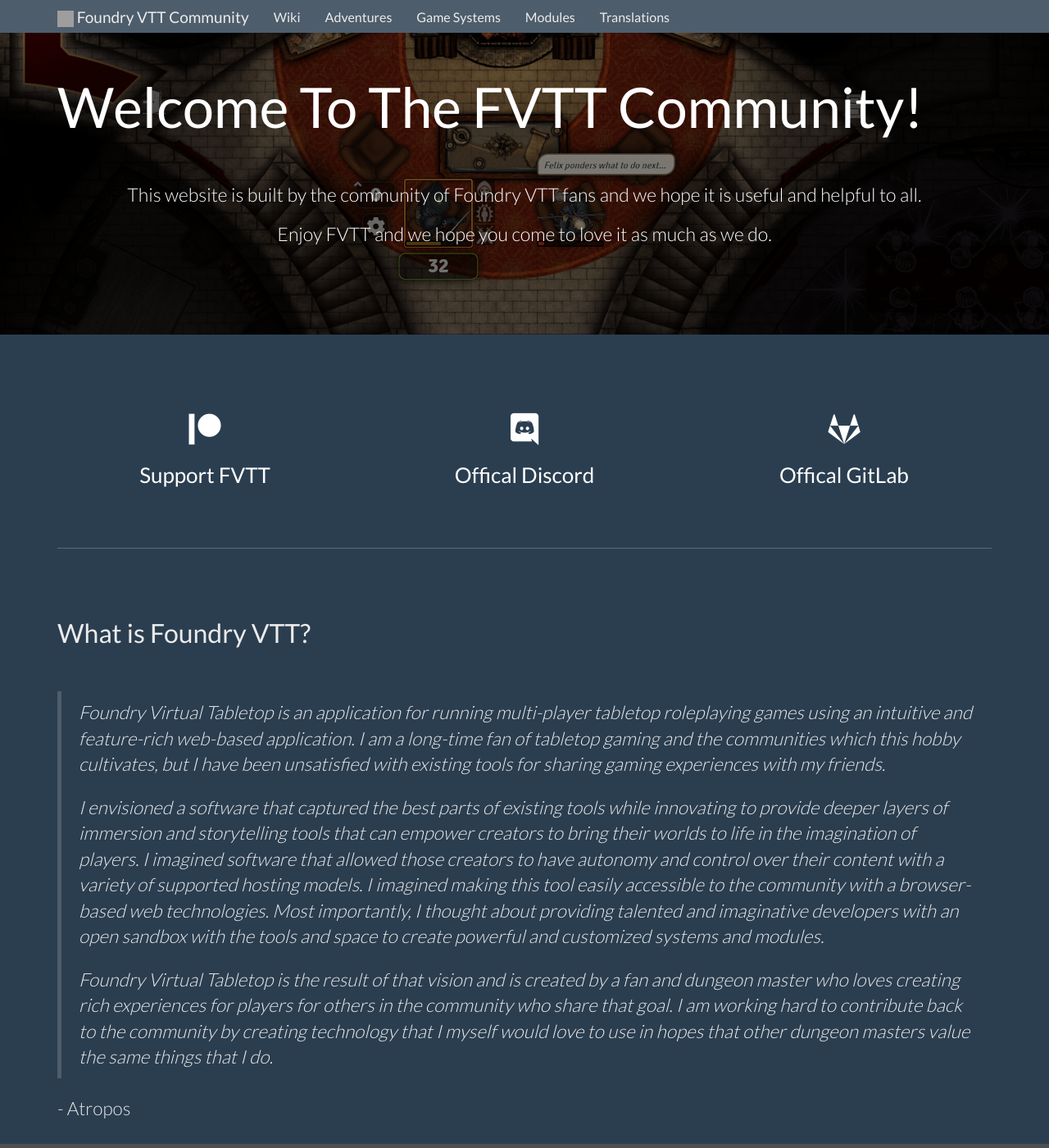
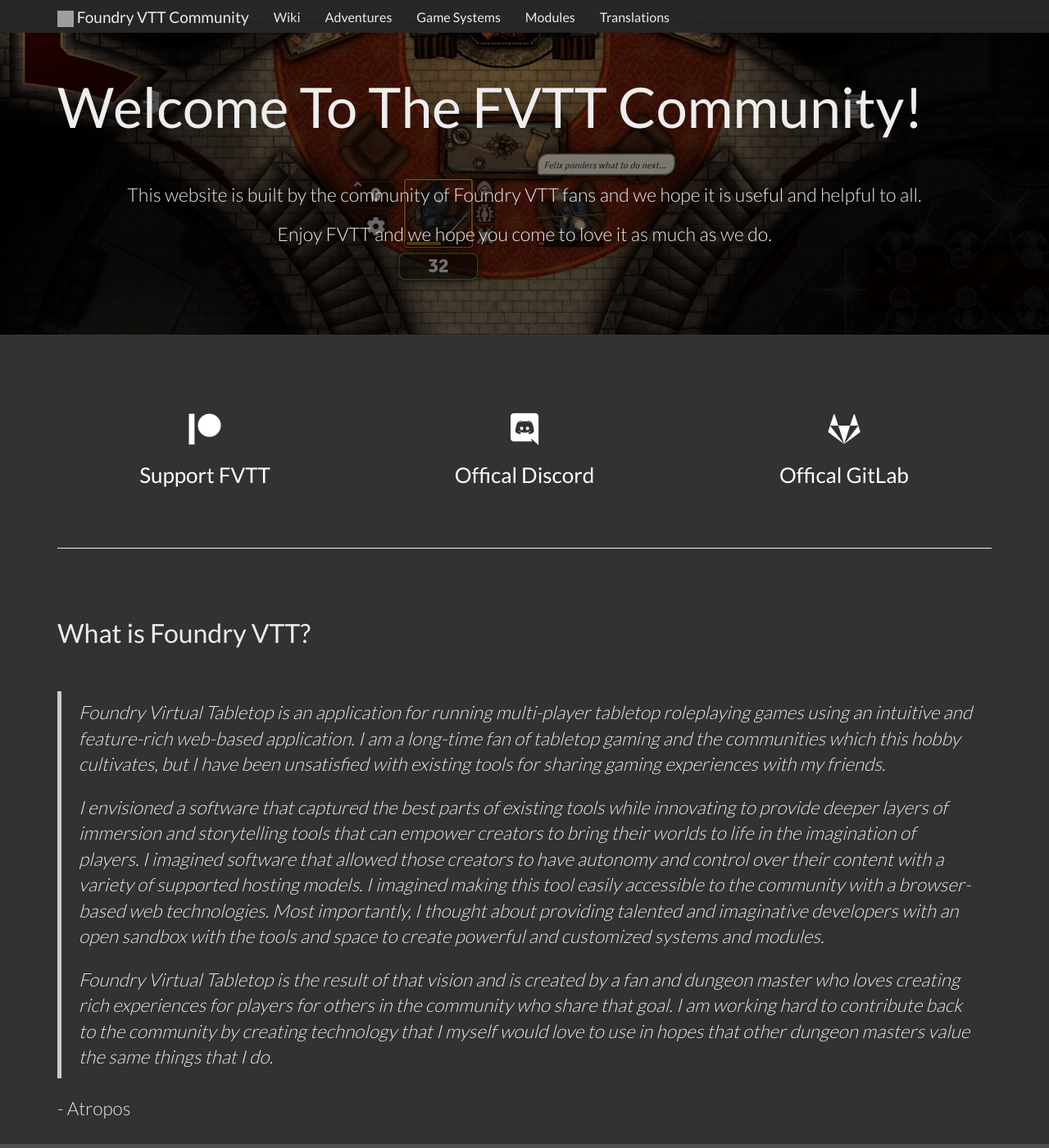
Before and after one commit to foundry-vtt-community/foundry-vtt-community.github.io, a Jekyll site: the page built from index.html, in a window 1280 px wide and 1400 px high. Shown: the whole window at 82% size. Built offline with Jekyll 4.4.1, drawn with Linux system fonts in a browser that asks for light colours; comment, search, counter and statistics services are not loaded; grey boxes are pictures that could not be loaded.

Commit message:
Updated colors to match Foundry

```diff
--- a/css/main.scss
+++ b/css/main.scss
@@ -38,12 +38,12 @@
 
 .header-container {
 	background: url('../img/background-min.png') no-repeat 50% 0;
-	color: #fff;
+	color: #EEE;
 	background-color: rgba(0, 0, 0, 0.5);
 	background-blend-mode: darken;
 
 	h1 {
-		color: #fff;
+		color: #EEE;
 	}
 	// background-attachment: fixed;
 	background-size: cover;
@@ -53,12 +53,12 @@
 
 .body-container {
 	background: url('../img/incarnatesystem-min.png') no-repeat 50% 0;
-	color: #fff;
+	color: #EEE;
 	background-color: rgba(0, 0, 0, 0.5);
 	background-blend-mode: darken;
 
 	h1 {
-		color: #fff;
+		color: #EEE;
 	}
 	// background-attachment: fixed;
 	background-size: cover;
@@ -104,6 +104,34 @@
 
 // Custom CSS
 
+// nav
+.navbar-default {
+	background-color: rgba(39, 39, 39, 0.95);
+}
+.navbar-default .navbar-nav > li > a:hover, .navbar-default .navbar-nav > li > a:focus {
+	color:#EEE;
+	background-color: #323232;
+}
+
+// body
+body {
+	background-color: rgba(39, 39, 39, 0.95);
+}
+hr {
+	border-top: 1px solid#EEE;
+}
+blockquote {
+	border-left-color:rgba(255, 255, 255, 0.75)
+}
+
+// links
+a {
+	color: #c7254e;
+}
+a:hover, a:focus {
+	color: #c7254e;
+}
+
 // h1
 .page-content h1 {
 	text-transform: uppercase;
@@ -142,3 +170,14 @@
 	color:#fff;
 	text-decoration: none;
 }
+
+// button
+.btn-default {
+	color: #111;
+	background-color:rgba(255, 255, 255, 0.75);
+}
+.btn-default:hover {
+	color: #111;
+	background-color:rgba(255, 255, 255, 0.75);
+	box-shadow: 0 0 5px #c7254e;
+}
```
